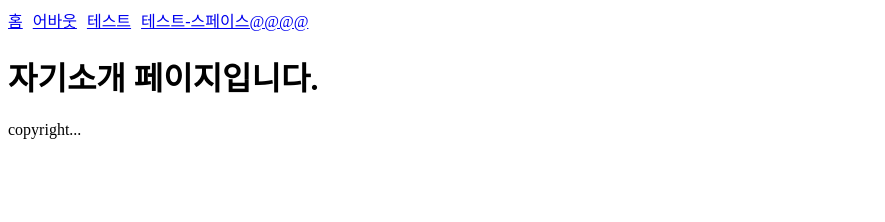
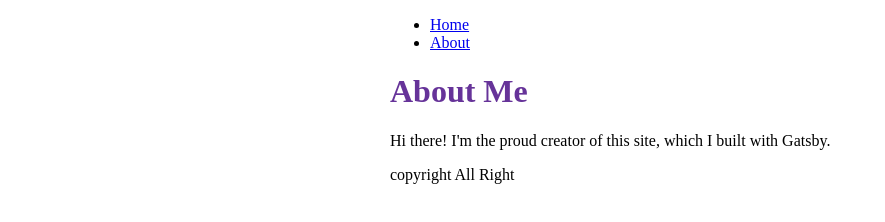
Before and after one commit to tmak8dlf/my-blog-2022-05-31, a Gatsby site: page /about in a window 1280 px wide. Shown: the whole page, without its empty margins (0-885 px from the left). Built offline with nearby package versions, Linux system fonts and the light colour scheme; Gatsby itself is replaced by a stand-in of ours.

Commit message:
test & test-space 제거, 레이아웃 꾸미기

```diff
--- a/gatsby-config.js
+++ b/gatsby-config.js
@@ -2,5 +2,5 @@ module.exports = {
   siteMetadata: {
     siteUrl: `https://www.yourdomain.tld`,
   },
-  plugins: [],
-}
+  plugins: ["gatsby-plugin-image", "gatsby-plugin-sharp"],
+};
--- a/package.json
+++ b/package.json
@@ -15,6 +15,9 @@
   },
   "dependencies": {
     "gatsby": "^4.15.1",
+    "gatsby-plugin-image": "^2.15.0",
+    "gatsby-plugin-sharp": "^4.15.0",
+    "gatsby-source-filesystem": "^4.15.0",
     "react": "^18.1.0",
     "react-dom": "^18.1.0"
   }
--- a/src/components/layout.js
+++ b/src/components/layout.js
@@ -1,19 +1,38 @@
 import { Link } from "gatsby";
 import React from "react";
+import {
+  container,
+  heading,
+  navLinks,
+  navLinkItem,
+  navLinkText,
+} from "./layout.module.css";
 
-function Layout({ children }) {
+function Layout({ pageTitle, children }) {
   return (
     <>
-      <main>
-        <div style={{ display: "flex", gap: 10 }}>
-          <Link to="/">홈</Link>
-          <Link to="/about">어바웃</Link>
-          <Link to="/test">테스트</Link>
-          <Link to="/test-space">테스트-스페이스@@@@</Link>
-        </div>
-        {children}
-        <div>copyright...</div>
-      </main>
+      <div className={container}>
+        <title>{pageTitle}</title>
+        <nav>
+          <ul className={navLinks}>
+            <li className={navLinkItem}>
+              <Link className={navLinkText} to="/">
+                Home
+              </Link>
+            </li>
+            <li className={navLinkItem}>
+              <Link className={navLinkText} to="/about">
+                About
+              </Link>
+            </li>
+          </ul>
+        </nav>
+        <main>
+          <h1 className={heading}>{pageTitle}</h1>
+          {children}
+        </main>
+        <div>copyright All Right</div>
+      </div>
     </>
   );
 }
--- /dev/null
+++ b/src/components/layout.module.css
@@ -0,0 +1,23 @@
+.container{
+  margin: auto;
+  max-width: 500px;
+  font-size: sans_serif;
+}
+
+.heading{
+  color: rebeccapurple;
+}
+
+.nav-links{
+  display: flex;
+  list-style: none;
+  padding-left: 0;
+}
+
+.nav-link-item{
+  padding-right: 2rem;
+}
+
+.nav-link-text{
+  color: green;
+}
--- a/src/pages/about.js
+++ b/src/pages/about.js
@@ -3,9 +3,10 @@ import Layout from "../components/layout";
 
 function AboutPage() {
   return (
-    <Layout>
-      <title>about</title>
-      <h1>자기소개 페이지입니다.</h1>
+    <Layout pageTitle="About Me">
+      <p>
+        Hi there! I'm the proud creator of this site, which I built with Gatsby.
+      </p>
     </Layout>
   );
 }
--- a/src/pages/index.js
+++ b/src/pages/index.js
@@ -3,9 +3,8 @@ import Layout from "../components/layout";
 
 const IndexPage = () => {
   return (
-    <Layout>
-      <title>홈</title>
-      <h1>Home Page</h1>
+    <Layout pageTitle="Home Page">
+      <p>I'm making this by following the Gatsby Tutorial.</p>
     </Layout>
   );
 };
```
Also changed, not shown: src/pages/test-space.js (deleted, +0 -13 lines), src/pages/test.js (deleted, +0 -13 lines), 1 other file.
